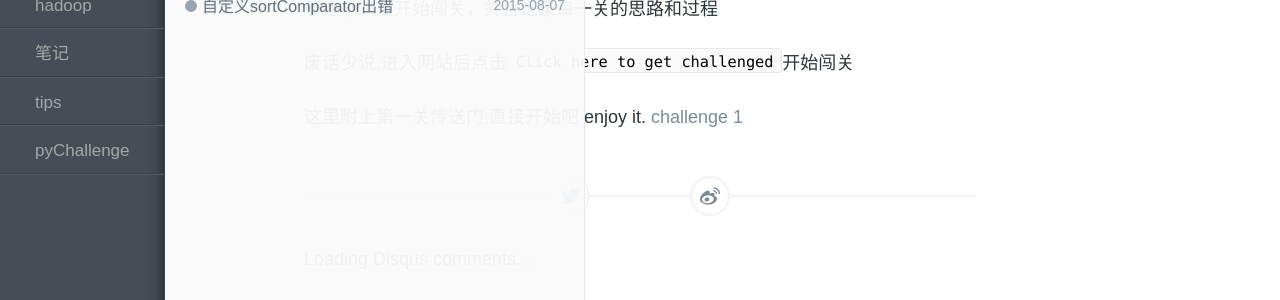
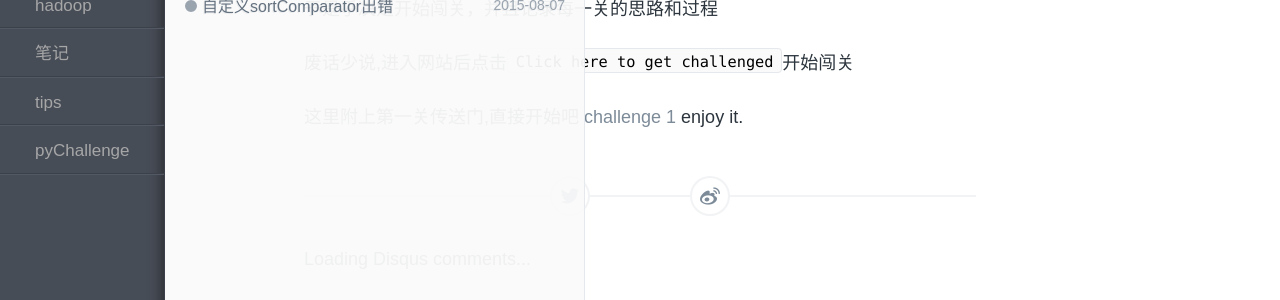
Before and after one commit to jnchen/jnchen.github.io, a Jekyll site: the page built from _posts/pythonchallenge/2015-08-29-python-challenge-0.md, in a window 1280 px wide. Shown: the part 260-560 px from the top of the page. Built offline with Jekyll 4.4.1, drawn with Linux system fonts in a browser that asks for light colours; comment, search, counter and statistics services are not loaded.

```diff
--- a/_posts/pythonchallenge/2015-08-29-python-challenge-0.md
+++ b/_posts/pythonchallenge/2015-08-29-python-challenge-0.md
@@ -14,4 +14,4 @@ tags: [python]
 
 废话少说,进入网站后点击`Click here to get challenged`开始闯关
 
-这里附上第一关传送门,直接开始吧 enjoy it.      [challenge 1](http://www.pythonchallenge.com/pc/def/0.html)
+这里附上第一关传送门,直接开始吧  [challenge 1](http://www.pythonchallenge.com/pc/def/0.html)  enjoy it.
```
